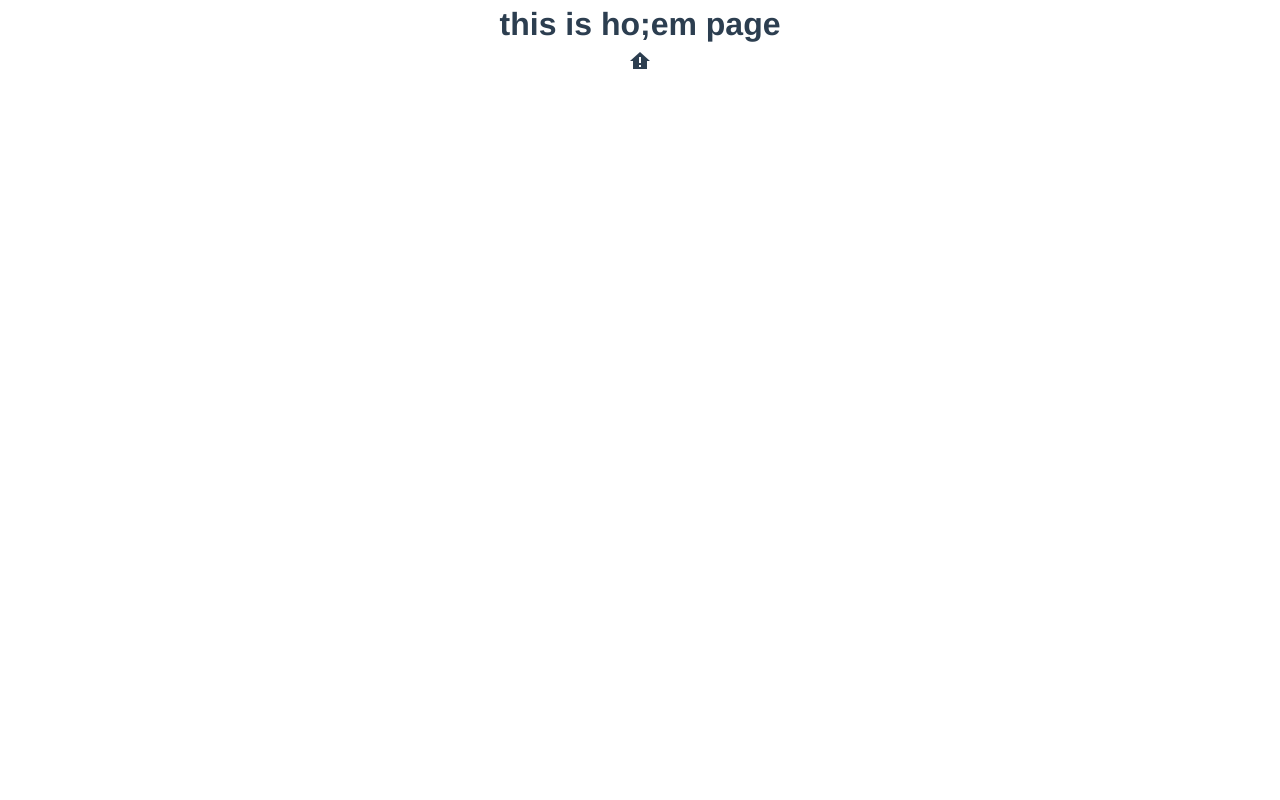
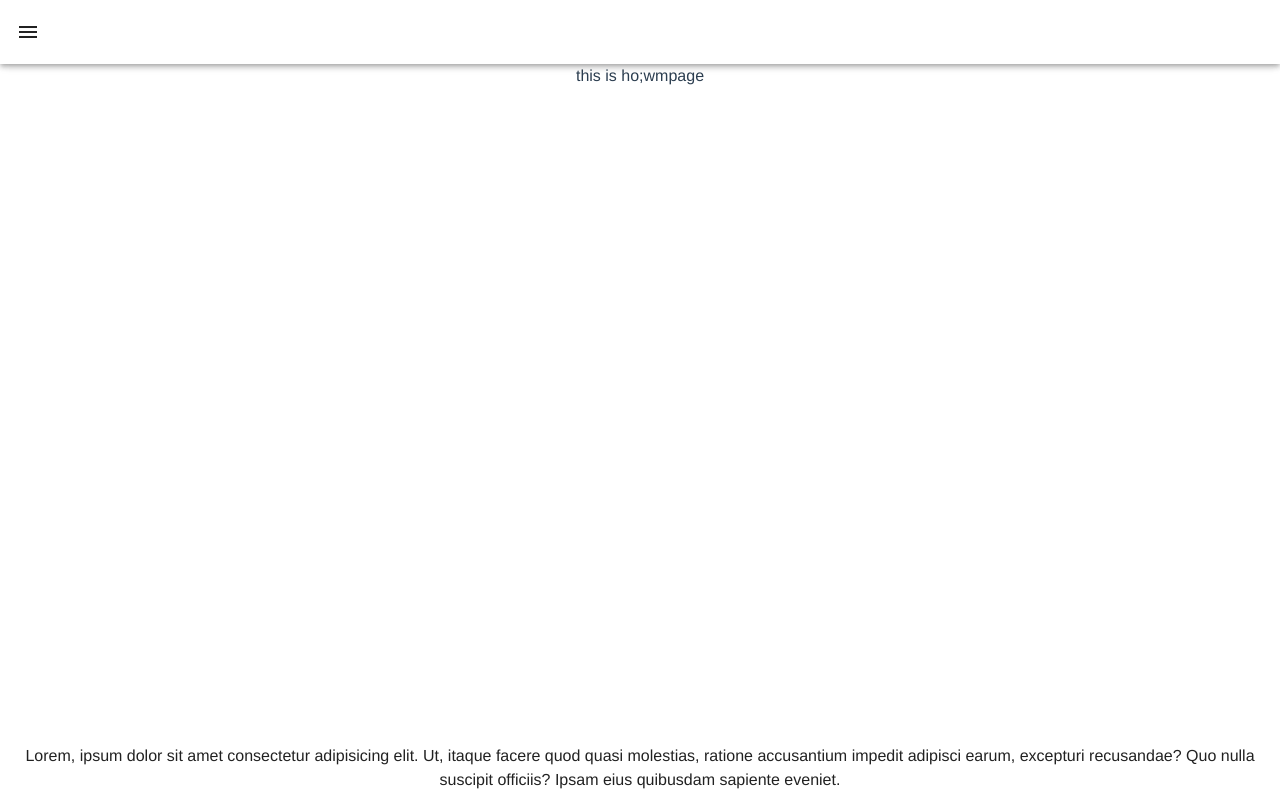
Before and after one commit to yon3030/vue-demo-1, a Vue app: page / in a window 1280 px wide. Built offline with nearby package versions, Linux system fonts and the light colour scheme.

Commit message:
Spliting layout

```diff
--- a/src/App.vue
+++ b/src/App.vue
@@ -1,6 +1,18 @@
 <template>
-  <router-view />
+  <app-layout>
+    <router-view />
+  </app-layout>
 </template>
+
+<script>
+import AppLayout from "./components/Layouts/AppLayout.vue";
+
+export default {
+  components: {
+    AppLayout,
+  },
+};
+</script>
 
 <style lang="scss">
 #app {
--- /dev/null
+++ b/src/components/Layouts/AppFooter.vue
@@ -0,0 +1,17 @@
+<template lang="">
+  <div class="app-footer">
+    <v-footer :app="true">
+      <p>
+        Lorem, ipsum dolor sit amet consectetur adipisicing elit. Ut, itaque
+        facere quod quasi molestias, ratione accusantium impedit adipisci earum,
+        excepturi recusandae? Quo nulla suscipit officiis? Ipsam eius quibusdam
+        sapiente eveniet.
+      </p></v-footer
+    >
+  </div>
+</template>
+<script>
+export default {
+  name: "AppFooter",
+};
+</script>
--- /dev/null
+++ b/src/components/Layouts/AppLayout.vue
@@ -0,0 +1,29 @@
+<template>
+  <v-layout>
+    <AppNavigations />
+    <AppNavBar />
+    <v-main>
+      <slot></slot>
+    </v-main>
+    <AppFooter />
+  </v-layout>
+</template>
+
+<script>
+import AppNavBar from "./AppNavBAr.vue";
+import AppFooter from "./AppFooter.vue";
+import AppNavigations from "./AppNavigations.vue";
+export default {
+  name: "AppLayout",
+  data() {
+    return {
+      drawer: true,
+    };
+  },
+  components: {
+    AppNavBar,
+    AppNavigations,
+    AppFooter,
+  },
+};
+</script>
--- /dev/null
+++ b/src/components/Layouts/AppNavBAr.vue
@@ -0,0 +1,19 @@
+<template>
+  <div class="app-nav">
+    <v-app-bar
+      ><v-app-bar-nav-icon @click="openCart"></v-app-bar-nav-icon>
+    </v-app-bar>
+  </div>
+</template>
+<script>
+export default {
+  name: "AppNavBar",
+
+  inject: ["Emitter"],
+  methods: {
+    openCart() {
+      this.Emitter.emit("openCart");
+    },
+  },
+};
+</script>
--- /dev/null
+++ b/src/components/Layouts/AppNavigations.vue
@@ -0,0 +1,20 @@
+<template lang="">
+  <div class="app_navigation">
+    <v-navigation-drawer v-model="drawer" location="right" temporary>
+      <p>this is me</p>
+    </v-navigation-drawer>
+  </div>
+</template>
+<script>
+export default {
+  inject: ["Emitter"],
+  data() {
+    return {
+      drawer: false,
+    };
+  },
+  mounted() {
+    this.Emitter.on("openCart", () => (this.drawer = true));
+  },
+};
+</script>
--- a/src/views/HomeView.vue
+++ b/src/views/HomeView.vue
@@ -1,7 +1,8 @@
 <template>
-  <h1>this is ho;em page</h1>
+  <div class="home">this is ho;wmpage</div>
+  <!-- <h1>this is ho;em page</h1>
 
-  <v-icon> mdi-home-alert</v-icon>
+  <v-icon> mdi-home-alert</v-icon> -->
 </template>
 
 <script>
```
